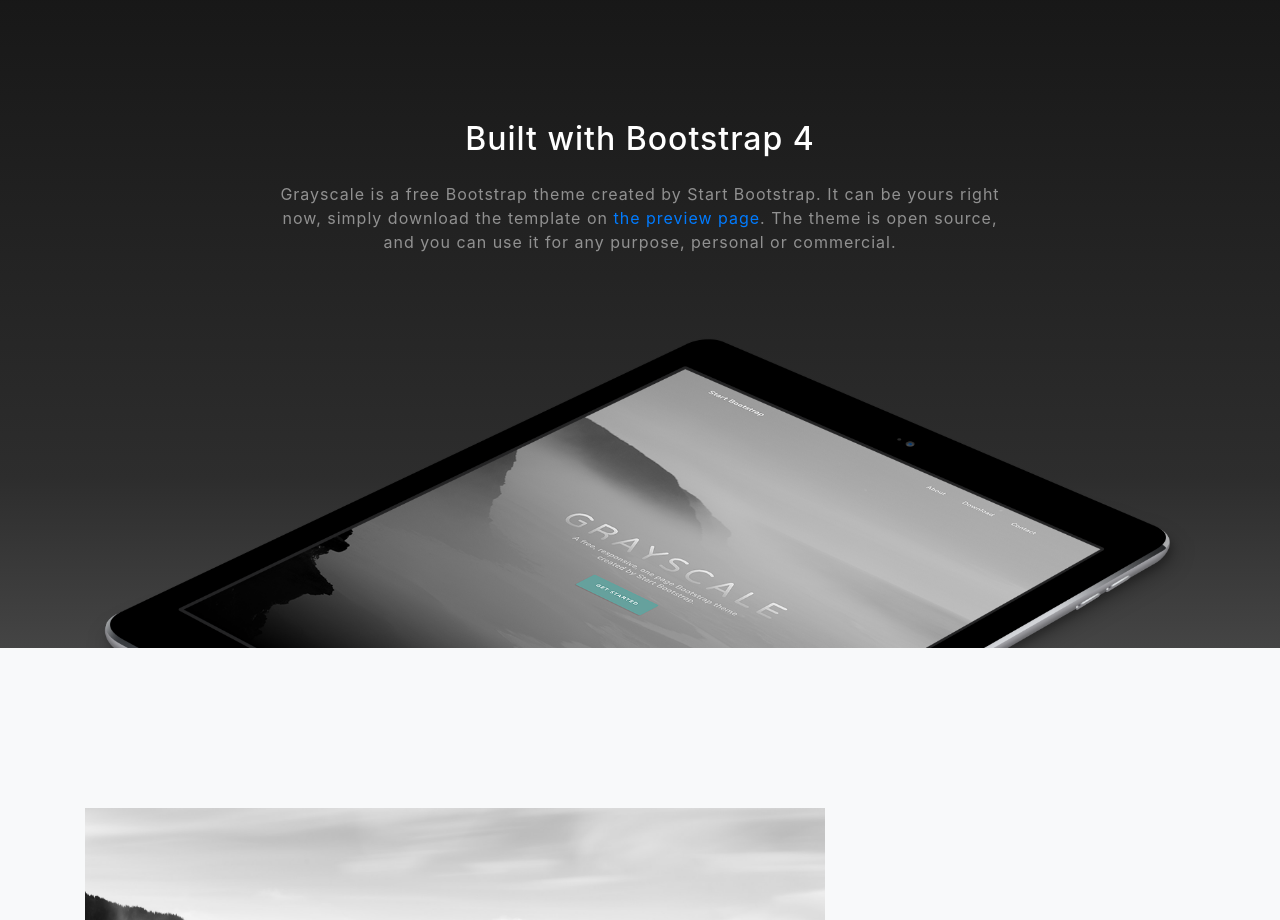
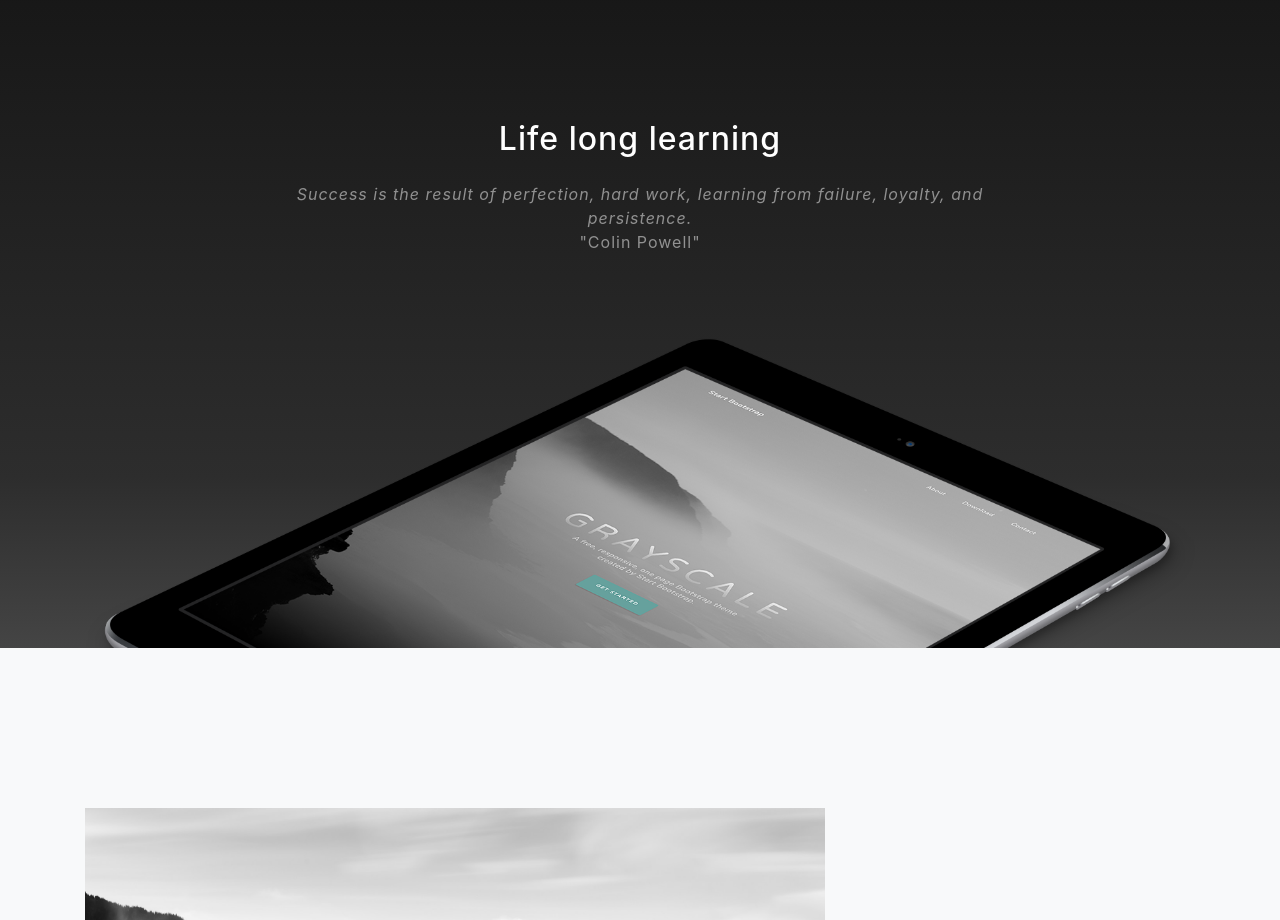
Before and after one commit to mohamedtahergrati/mohamedtahergrati.github.io, a website with bundled scripts: page index.html in a window 1280 px wide. Shown: the part 840-1760 px from the top of the page. Built offline with nearby package versions, Linux system fonts and the light colour scheme.

```diff
--- a/index.html
+++ b/index.html
@@ -74,9 +74,8 @@
     <div class="container">
       <div class="row">
         <div class="col-lg-8 mx-auto">
-          <h2 class="text-white mb-4">Built with Bootstrap 4</h2>
-          <p class="text-white-50">Grayscale is a free Bootstrap theme created by Start Bootstrap. It can be yours right now, simply download the template on
-            <a href="http://startbootstrap.com/template-overviews/grayscale/">the preview page</a>. The theme is open source, and you can use it for any purpose, personal or commercial.</p>
+          <h2 class="text-white mb-4">Life long learning</h2>
+          <p class="text-white-50"><i>Success is the result of perfection, hard work, learning from failure, loyalty, and persistence.</i><br/>"Colin Powell"</p>
         </div>
       </div>
       <img src="img/ipad.png" class="img-fluid" alt="">
```
